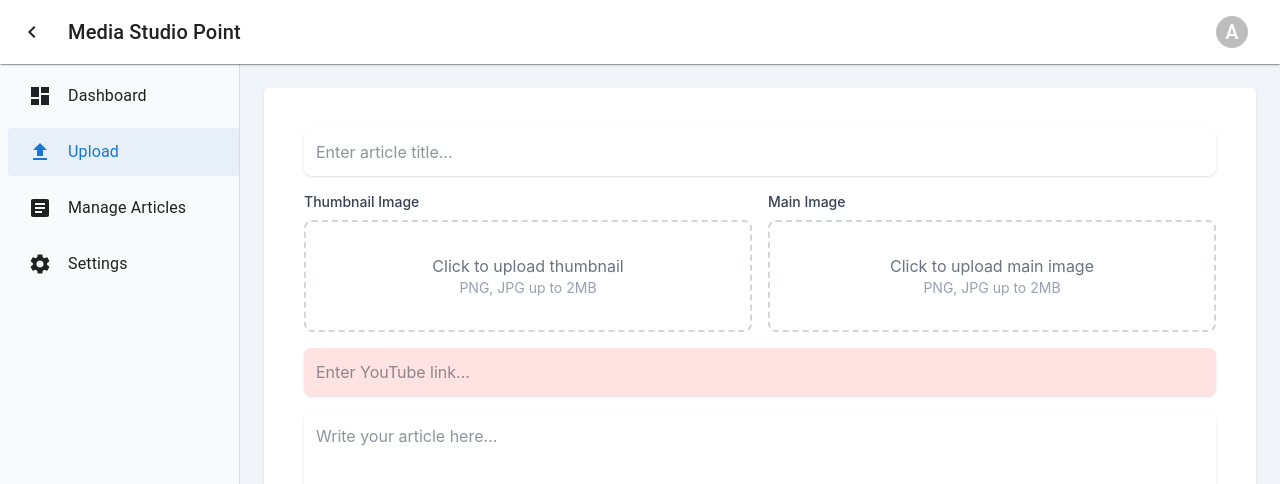
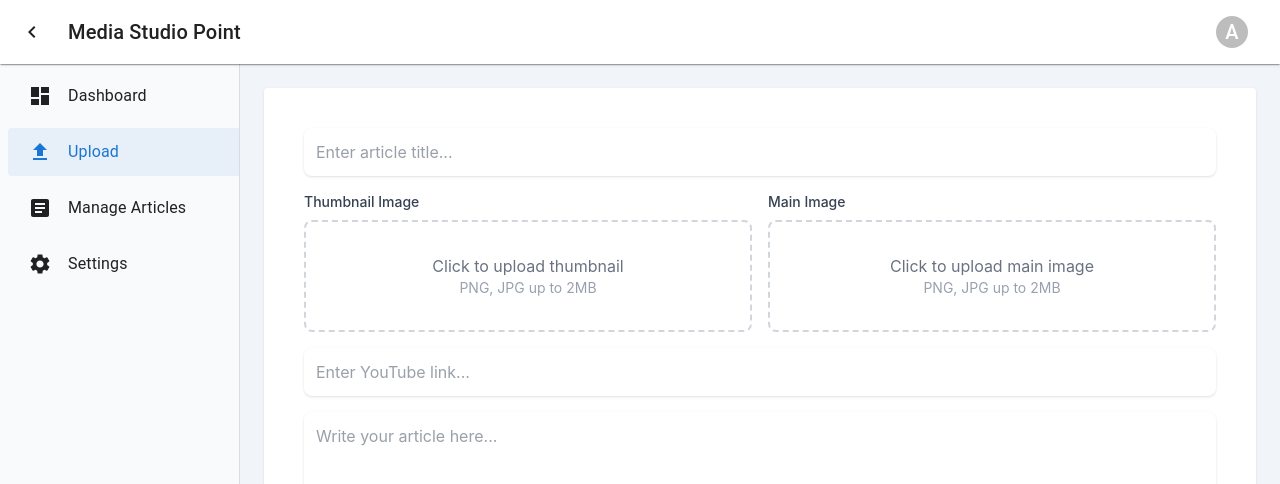
Before and after one commit to devShaik010/Media-Studio-admin, a React (Vite) app: page /new in a window 1280 px wide. Shown: the top 484 px of the page. Built offline with nearby package versions, Linux system fonts and the light colour scheme; sample sign-in values are in the browser's storage.

Commit message:
The changes maded

```diff
--- a/src/components/ArticleForm.jsx
+++ b/src/components/ArticleForm.jsx
@@ -103,7 +103,7 @@
         value={formData.title}
         onChange={handleChange}
         placeholder="Enter article title..."
-        className="w-full p-3 rounded-lg focus:outline-none focus:ring-2 focus:ring-blue-500 shadow-sm"
+        className="w-full p-3 rounded-lg focus:outline-none focus:ring-2 focus:ring-blue-500 shadow-sm text-gray-700"
       />
       {errors.title && <p className="text-red-500 text-sm">{errors.title}</p>}
 
@@ -185,7 +185,7 @@
         value={formData.youtubeLink}
         onChange={handleChange}
         placeholder="Enter YouTube link..."
-        className="w-full p-3 bg-red-100 rounded-lg focus:outline-none focus:ring-2 focus:ring-blue-500 shadow-sm"
+        className="w-full p-3 rounded-lg focus:outline-none focus:ring-2 focus:ring-blue-500 shadow-sm text-gray-700"
       />
 
       {/* Content Input */}
@@ -195,7 +195,7 @@
         onChange={handleChange}
         placeholder="Write your article here..."
         rows="20"
-        className="w-full p-3 rounded-lg focus:outline-none focus:ring-2 focus:ring-blue-500 shadow-sm"
+        className="w-full p-3 rounded-lg focus:outline-none focus:ring-2 focus:ring-blue-500 shadow-sm text-gray-700"
       />
       {errors.content && <p className="text-red-500 text-sm">{errors.content}</p>}
 
@@ -208,7 +208,7 @@
             name="language"
             value={formData.language}
             onChange={handleChange}
-            className="w-full p-3 rounded-lg focus:outline-none focus:ring-2 focus:ring-blue-500 shadow-sm"
+            className="w-full p-3 rounded-lg focus:outline-none focus:ring-2 focus:ring-blue-500 shadow-sm text-gray-700"
           >
             <option value="english">English</option>
             <option value="urdu">Urdu</option>
@@ -223,7 +223,7 @@
             name="publishDate"
             value={formData.publishDate}
             onChange={handleChange}
-            className="w-full p-3 rounded-lg focus:outline-none focus:ring-2 focus:ring-blue-500 shadow-sm"
+            className="w-full p-3 rounded-lg focus:outline-none focus:ring-2 focus:ring-blue-500 shadow-sm text-gray-700"
           />
         </div>
 
@@ -234,7 +234,7 @@
             name="status"
             value={formData.status}
             onChange={handleChange}
-            className="w-full p-3 rounded-lg focus:outline-none focus:ring-2 focus:ring-blue-500 shadow-sm"
+            className="w-full p-3 rounded-lg focus:outline-none focus:ring-2 focus:ring-blue-500 shadow-sm text-gray-700"
           >
             <option value="Draft">Draft</option>
             <option value="Published">Published</option>
```
